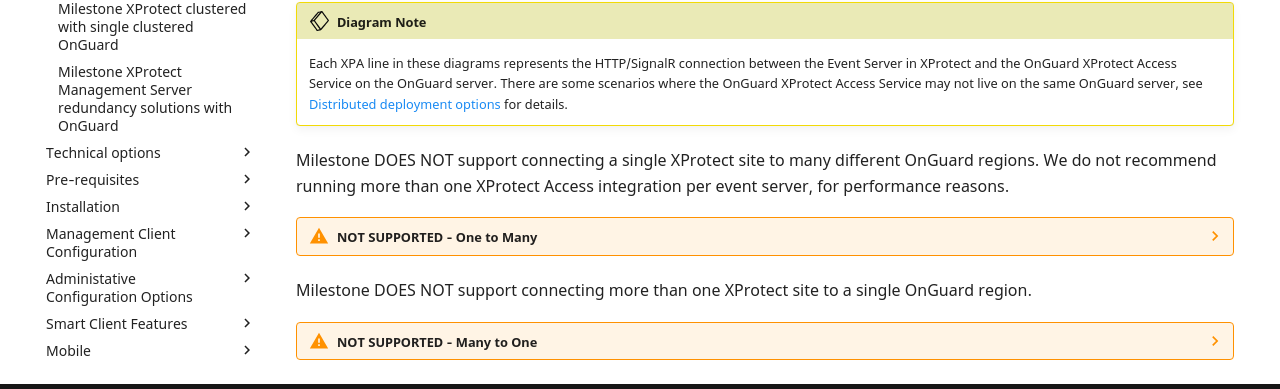
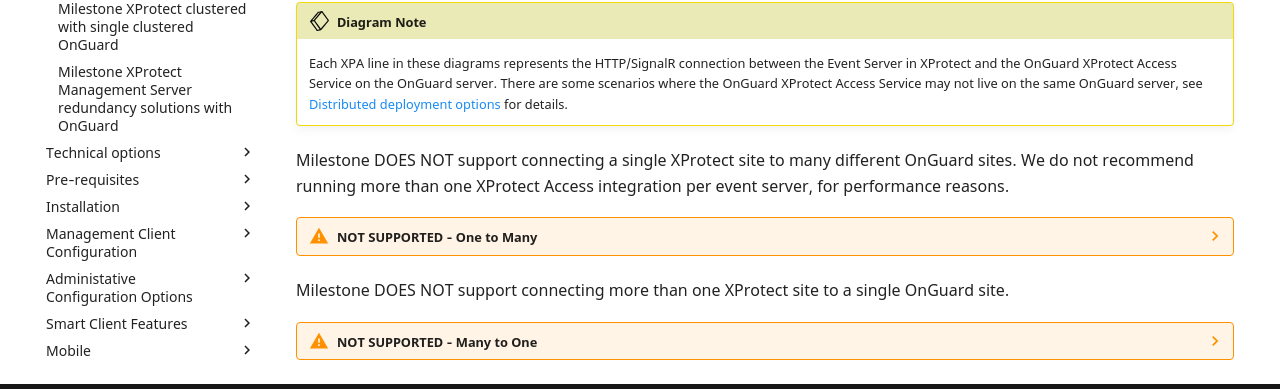
Before and after one commit to mjt-milestone/XPALenelS2DocSite, an MkDocs documentation site: the page built from docs/Plan/Federated.md, in a window 1280 px wide and 900 px high, scrolled down 554 px. Shown: the part 452-841 px from the top of the window. Built offline with MkDocs 1.6.1 and Material for MkDocs 9.7.7, drawn with Linux system fonts in a browser that asks for light colours; comment, search, counter and statistics services are not loaded.

Commit message:
Region to Site - Fed no/nos

````diff
--- a/docs/Plan/Federated.md
+++ b/docs/Plan/Federated.md
@@ -29,21 +29,21 @@
 !!! glass "Diagram Note"
     Each XPA line in these diagrams represents the HTTP/SignalR connection between the Event Server in XProtect and the OnGuard XProtect Access Service on the OnGuard server. There are some scenarios where the OnGuard XProtect Access Service may not live on the same OnGuard server, see [Distributed deployment options](/Plan/Distributed/) for details.
 
-Milestone DOES NOT support connecting a single XProtect site to many different OnGuard regions.  We do not recommend running more than one XProtect Access integration per event server, for performance reasons.
+Milestone DOES NOT support connecting a single XProtect site to many different OnGuard sites.  We do not recommend running more than one XProtect Access integration per event server, for performance reasons.
 
 ??? warning "NOT SUPPORTED - One to Many"
     ```mermaid
     flowchart LR
 
-        A>Single XProtect]:::XPClass <-->|XPA| B(Region 1):::XPClass
-        A <-->|XPA| C(Region 2):::XPClass
-        A <-->|XPA| D(Region 3):::XPClass
+        A>Single XProtect]:::XPClass <-->|XPA| B(OnGuard Site 1):::XPClass
+        A <-->|XPA| C(OnGuard Site 2):::XPClass
+        A <-->|XPA| D(OnGuard Site 3):::XPClass
 
         linkStyle default stroke:#0f0,stroke-width:4px
         classDef XPClass fill:#f57, stroke:#000, stroke-width:2px
     ```
 
-Milestone DOES NOT support connecting more than one XProtect site to a single OnGuard region.
+Milestone DOES NOT support connecting more than one XProtect site to a single OnGuard site.
 
 ??? warning "NOT SUPPORTED - Many to One"
     ```mermaid
````
